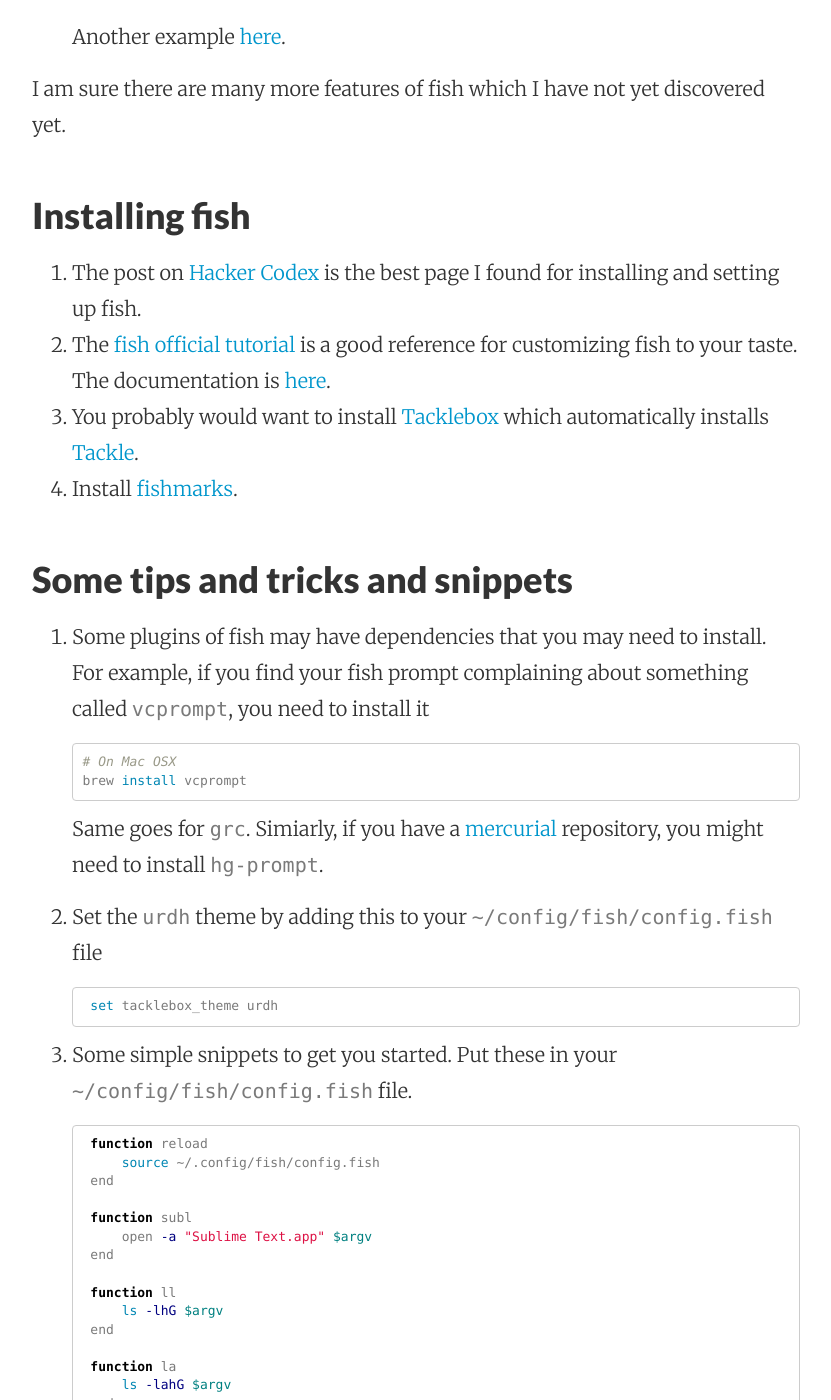
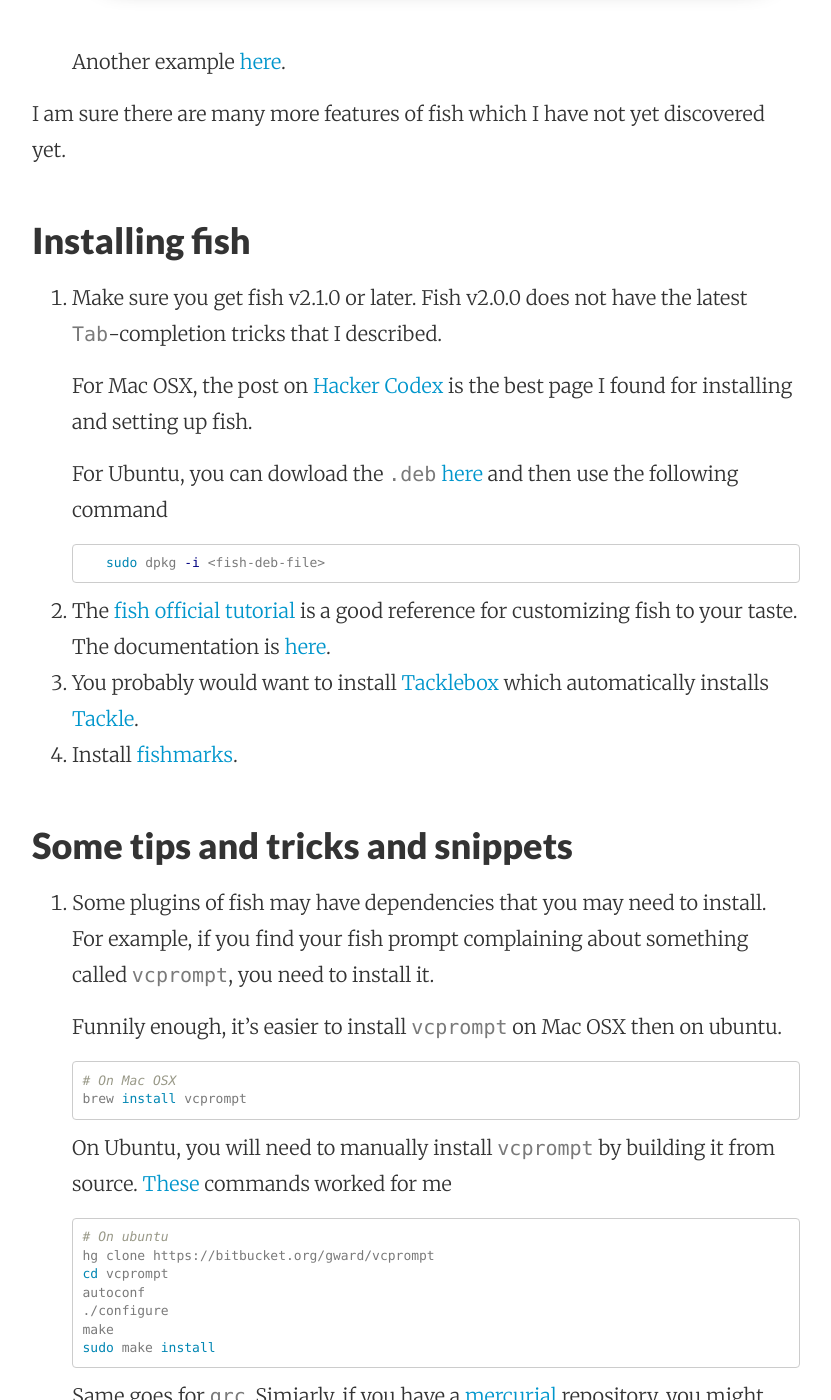
Before and after one commit to ankur-gupta/ankur-gupta.github.io, a Jekyll site: the page built from _posts/2014-09-21-try-out-the-fish-shell.md, in a window 1280 px wide and 1400 px high, scrolled down 6544 px. Shown: the whole window, without its empty margins (224-1055 px from the left). Built offline with Jekyll 4.4.1, drawn with Linux system fonts in a browser that asks for light colours; some web fonts are replaced; Markdown is read by kramdown in place of the engine named in the settings; comment, search, counter and statistics services are not loaded; some of the changed text lies outside the part shown.

Commit message:
Minor corrections to post.

````diff
--- a/_posts/2014-09-21-try-out-the-fish-shell.md
+++ b/_posts/2014-09-21-try-out-the-fish-shell.md
@@ -90,7 +91,17 @@
 
 ### Installing fish
 
-1. The post on [Hacker Codex](http://hackercodex.com/guide/install-fish-shell- mac-ubuntu/) is the best page I found for installing and setting up fish.
+1. Make sure you get fish v2.1.0 or later. Fish v2.0.0 does not have the
+    latest `Tab`-completion tricks that I described.
+
+    For Mac OSX, the post on [Hacker Codex](http://hackercodex.com/guide/install-fish-shell-mac-ubuntu/) is the best page I found for installing and setting up fish.
+
+    For Ubuntu, you can dowload the `.deb` [here](http://fishshell.com/) and then use the following command
+
+      ```bash
+      sudo dpkg -i <fish-deb-file>
+      ```
+
 2. The [fish official tutorial](http://fishshell.com/docs/current/tutorial.html) is a good reference for customizing fish to your taste. The documentation is [here](http://fishshell.com/docs/current/index.html).
 3. You probably would want to install [Tacklebox](https://github.com/justinmayer/tacklebox) which automatically installs [Tackle](https://github.com/justinmayer/tackle).
 4. Install [fishmarks](https://github.com/techwizrd/fishmarks).
@@ -99,14 +110,29 @@
 ### Some tips and tricks and snippets
 
 1.  Some plugins of fish may have dependencies that you may need to install.
-    For example, if you find your fish prompt complaining about something called `vcprompt`, you need to install it
+    For example, if you find your fish prompt complaining about something called `vcprompt`, you need to install it.
+
+    Funnily enough, it's easier to install `vcprompt` on Mac OSX then on ubuntu.
 
     ```bash
     # On Mac OSX
     brew install vcprompt
     ```
 
-    Same goes for `grc`. Simiarly, if you have a [mercurial](http://mercurial.selenic.com/) repository, you might need to install [`hg-prompt`](http://sjl.bitbucket.org/hg-prompt/installation/).
+    On Ubuntu, you will need to manually install `vcprompt` by building it from source. [These](http://choorucode.com/2014/05/22/vcprompt/) commands worked for me
+
+    ```bash
+    # On ubuntu
+    hg clone https://bitbucket.org/gward/vcprompt
+    cd vcprompt
+    autoconf
+    ./configure
+    make
+    sudo make install
+    ```
+
+
+    Same goes for `grc`. Simiarly, if you have a [mercurial](http://mercurial.selenic.com/) repository, you might need to install [`hg-prompt`](http://sjl.bitbucket.org/hg-prompt/installation/). [These](http://sjl.bitbucket.org/hg-prompt/installation/) instructions worked for me on both Mac OSX and on Ubuntu.
 
 2. Set the `urdh` theme by adding this to your `~/config/fish/config.fish` file
 
````
Also changed, not shown: other parts of _posts/2014-09-21-try-out-the-fish-shell.md (+1 -0 lines).
